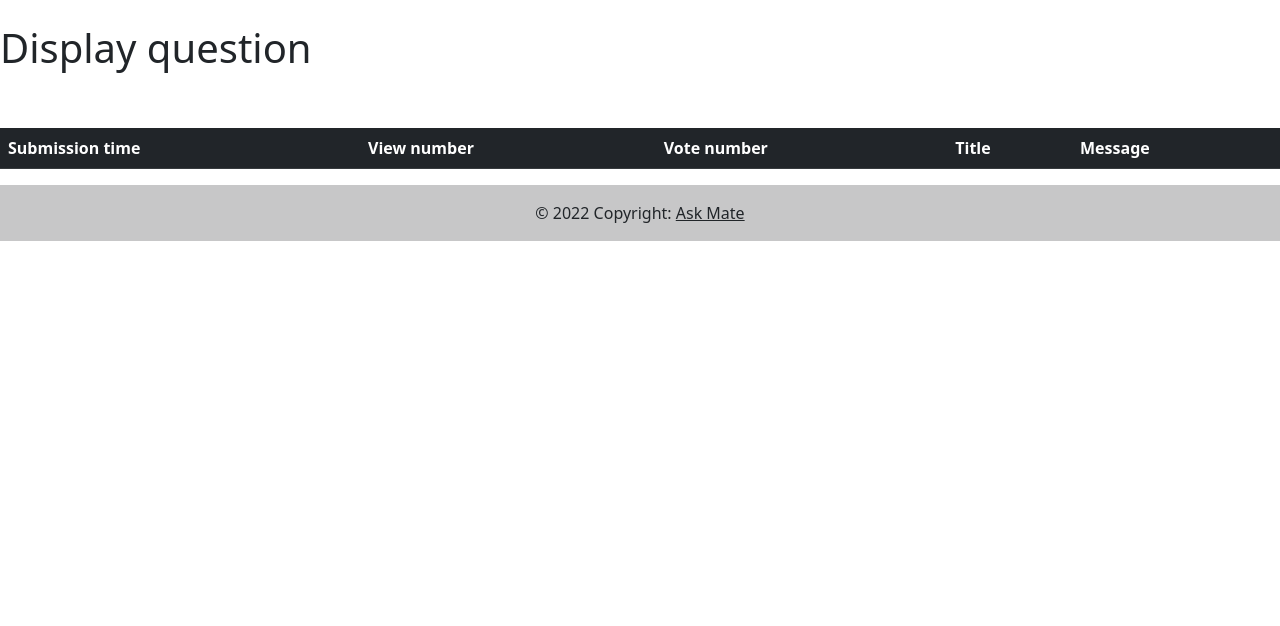
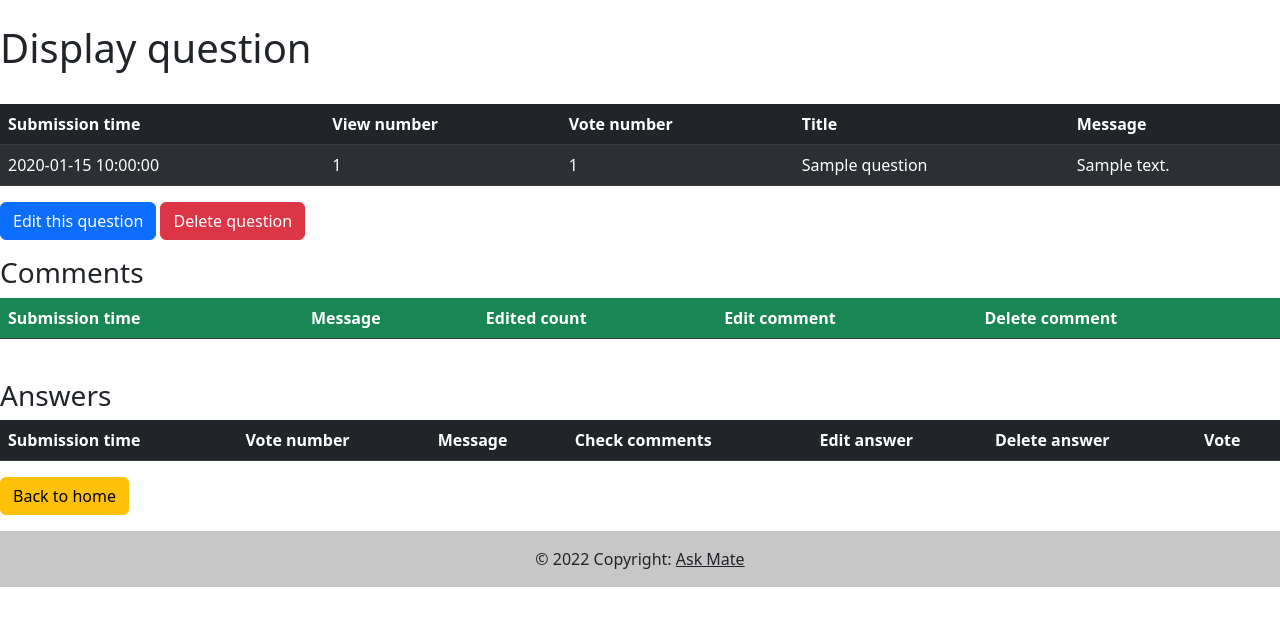
Before and after one commit to Patrykos9/pythonProject1, a Flask app: page /question/1 in a window 1280 px wide. Shown: the part 130-756 px from the top of the page. Run offline with Flask 2, Linux system fonts and the light colour scheme; a database or web service that is not in the repository returns one stand-in record (values such as "Sample title"); lists and menus that the app fills with data are empty; some libraries are stand-ins or nearby versions.

Commit message:
New function

```diff
--- a/main.py
+++ b/main.py
@@ -1,21 +1,50 @@
-from flask import Flask, render_template, url_for, request, redirect
+from flask import Flask, render_template, url_for, request, redirect, session, escape, flash
 import data_manager
+import util
+import pass_hash
+from werkzeug.utils import secure_filename
+app = Flask(__name__)
 
-app = Flask(__name__)
+app.secret_key = 'abcd123'
 
 @app.route('/')
 def home_five_question():
     questions = data_manager.home_five_question()
+    email = None
+    if 'email' in session:
+        email = escape(session['email'])
     return render_template("index.html",
                            data=questions,
-                           title="Last five questions...")
+                           title="Last five questions...",
+                           email=email)
+
+@app.route('/registration', methods=['GET', 'POST'])
+def sign_up():
+    email = None
+    if 'email' in session:
+        return redirect('/')
+    if request.method == 'POST':
+        email = request.form['email']
+        password = pass_hash.hash_password(request.form['password'])
+        data_manager.add_new_user(email, password)
+        return redirect('/')
+    return render_template("registration.html", email=email)
 
 @app.route('/list')
 def all_question():
-    questions = data_manager.list_questions()
+    order_by_options = {'submission_time': 'Submission time', 'view_number': 'View number',
+                        'vote_number': 'Vote number', 'title': 'Title'}
+    order_options = ['DESC', 'ASC']
+    order_by = request.args.get('order_by')
+    order = request.args.get('order')
+    questions = util.order_questions(order_by, order)
     return render_template("index.html",
                            data=questions,
-                           title="All questions...")
+                           title="List questions",
+                           select_options=order_by_options,
+                           order_options=order_options,
+                           order_by=order_by,
+                           order=order)
 
 @app.route('/add-question', methods=["GET"])
 def route_question():
@@ -39,13 +68,76 @@ def display_question(question_id):
     question = data_manager.display_question(question_id)
 
 
-    return render_template("index.html",
+    return render_template("display_question.html",
                            question_id=question_id,
                            question=question,
                            #answers=answers,
                            #comments=comments,
                            title="Display question")
 
+@app.route('/question/<int:question_id>/vote')
+def vote_for_question(question_id):
+    vote_type = request.args.get('vote_type')
+    title = request.args.get('title')
+    vote_number = data_manager.get_question_vote_number(question_id)
+    increases_or_decreases_vote_number = util.vote_up_or_down(vote_number, vote_type)
+    data_manager.update_question_vote_number(question_id, increases_or_decreases_vote_number)
+    if title == 'Main page':
+        return redirect(url_for("home_five_question"))
+    return redirect(url_for("all_question"))
+
+@app.route('/question/<int:question_id>/edit', methods=["GET"])
+def route_edit_question(question_id):
+    question_to_edit = data_manager.route_edit_question(question_id)
+
+    return render_template("edit_question.html",
+                           title="Edit question",
+                           question=question_to_edit,
+                           question_id=question_id)
+
+@app.route('/question/<question_id>/edit', methods=["POST"])
+def edit_question(question_id):
+    edited_title = request.form['title']
+    edited_message = request.form['message']
+    data_manager.edit_question(question_id, edited_title, edited_message)
+
+    return redirect(url_for("display_question",
+                            question_id=question_id))
+
+@app.route('/question/<question_id>/are-you-sure', methods=["GET"])
+def confirm_delete_question(question_id):
+
+    return render_template("confirm_delete_question.html",
+                           question_id=question_id,
+                           title="Are you sure you want to delete this question?")
+
+@app.route("/users")
+def list_users():
+    if 'email' in session:
+        email = escape(session['email'])
+        users_data = data_manager.list_users()
+        return render_template("users.html", email=email, users_data=users_data)
+    return redirect('/')
+
+
+@app.route("/login", methods=['GET', 'POST'])
+def sign_in():
+    email = request.form['email']
+    password = request.form['password']
+    user_record = data_manager.get_record_by_email(email)
+    referrer = request.headers.get("Referer")
+    if user_record:
+        if pass_hash.verify_password(password, user_record['password']):
+            session['email'] = email
+            session['userid'] = user_record['userid']
+            return redirect(referrer)
+        flash("Incorrect username or password!")
+        return redirect(referrer)
+    else:
+        flash("Username doesn't exists!")
+        return redirect(referrer)
+
+
 if __name__ == "__main__":
     app.run(
         port=5000,
--- a/requirements.txt
+++ b/requirements.txt
@@ -5,3 +5,4 @@ Jinja2==2.10.3
 MarkupSafe==1.1.1
 psycopg2==2.9.3
 Werkzeug==0.16.0
+bcrypt~=3.2.2
--- /dev/null
+++ b/templates/display_question.html
@@ -0,0 +1,90 @@
+{% extends "base.html" %}
+
+{% block title %}
+    {{ title }}
+{% endblock %}
+{% block content %}
+<br>
+    <h1>{{ title }}</h1>
+<br>
+    <table class="table table-striped table-dark">
+        <thead>
+        <tr>
+            <th>Submission time</th>
+            <th>View number</th>
+            <th>Vote number</th>
+            <th>Title</th>
+            <th>Message</th>
+        </tr>
+        </thead>
+        <tbody>
+        {% for row in question %}
+            <tr>
+                <td>{{ row["submission_time"] }}</td>
+                <td>{{ row["view_number"] }}</td>
+                <td>{{ row["vote_number"] }}</td>
+                <td>{{ row["title"] }}</td>
+                <td>{{ row["message"] }}</td>
+            </tr>
+        {% endfor %}
+        </tbody>
+    </table>
+<p><a class="btn btn-primary" href="{{ url_for('route_edit_question', question_id=question_id) }}">Edit this question</a>
+    <a class="btn btn-danger"  href="{{ url_for('confirm_delete_question', question_id=question_id) }}">Delete question</a>
+    <br>
+    <h3>Comments</h3>
+    <table class="table table-striped table-dark">
+        <thead>
+        <tr>
+            <th class="bg-success">Submission time</th>
+            <th class="bg-success">Message</th>
+            <th class="bg-success">Edited count</th>
+            <th class="bg-success">Edit comment</th>
+            <th class="bg-success">Delete comment</th>
+        </tr>
+        </thead>
+        <tbody>
+        {% for comment in comments %}
+            <tr>
+                <td>{{ comment["submission_time"] }}</td>
+                <td>{{ comment["message"] }}</td>
+                <td>{{ comment["edited_count"] }}</td>
+
+            </tr>
+        {% endfor %}
+        </tbody>
+    </table>
+
+    <br>
+    <h3>Answers</h3>
+    <table class="table table-striped table-dark">
+        <thead>
+        <tr>
+            <th>Submission time</th>
+            <th>Vote number</th>
+            <th>Message</th>
+            <th>Check comments</th>
+            <th>Edit answer</th>
+            <th>Delete answer</th>
+            <th>Vote</th>
+        </tr>
+        </thead>
+        <tbody>
+        {% for answer in answers %}
+            <tr>
+                <td>{{ answer["submission_time"] }}</td>
+                <td>{{ answer["vote_number"] }}</td>
+                <td>{{ answer["message"] }}</td>
+                <td><a href="{{ url_for('show_answer_and_comments', answer_id=answer["id"], question_id=question_id) }}">Check comments</a></td>
+                <td><a href="{{ url_for('route_edit_answer', answer_id=answer["id"], question_id=question_id) }}">Edit answer</a></td>
+                <td><a href="{{ url_for('confirm_delete_answer', answer_id=answer["id"], question_id=answer["question_id"]) }}">Delete answer</a></td>
+                <td>
+                    <a href="{{ url_for('vote_for_answer', answer_id=answer['id'], question_id=question_id, vote_type='up') }}"><img src="/static/like.png" width="30" height="30" alt="Like"></a>
+                    <a href="{{ url_for('vote_for_answer', answer_id=answer['id'], question_id=question_id, vote_type='down') }}"><img src="/static/dislike.png" width="30" height="30" alt="Dislike"></a>
+                </td>
+            </tr>
+        {% endfor %}
+        </tbody>
+    </table>
+    <p><a class="btn btn-warning" href="{{ url_for('home_five_question') }}">Back to home</a></p>
+{% endblock %}
--- a/templates/index.html
+++ b/templates/index.html
@@ -8,6 +8,29 @@
 {% block content %}
 <br>
 <h1>{{ title }}</h1>
+    {% if title == "List questions" %}
+    <p>
+        <form action="{{ url_for('all_question', order_by=order_by, order=order) }}" method="GET">
+            <label for="order_by">Sort questions by: </label>
+            <select name="order_by" id="order_by">
+                {% for key, option in select_options.items() %}
+                    <option {% if key == order_by %}selected{% endif %}
+                            value="{{ key }}">{{ option }}</option>
+                {% endfor %}
+            </select>
+            <label for="order">Order: </label>
+            <select name="order" id="order">
+                {% for option in order_options %}
+                    <option {% if option == order %} selected {% endif %}
+                            value="{{ option }}">{{ option }}</option>
+                {% endfor %}
+            </select>
+
+           <button type="submit" class="btn btn-dark">Sort</button>
+
+        </form>
+    </p>
+    {% endif %}
     <br>
     <br>
 
@@ -21,6 +44,7 @@
             <th scope="col">View number</th>
             <th scope="col">Vote number</th>
             <th scope="col">Title</th>
+            <th scope="col">Vote</th>
             <th scope="col">Message</th>
         </tr>
     </thead>
@@ -31,6 +55,10 @@
             <td>{{ row["view_number"] }}</td>
             <td>{{ row["vote_number"] }}</td>
             <td><a href="{{ url_for('display_question', question_id=row['id']) }}">{{ row["title"] }}</a></td>
+            <td>
+                <a href="{{ url_for('vote_for_question', question_id=row['id'], vote_type='up', title=title) }}"><img src="/static/like.png.png" width="30" height="30" alt="Like"></a>
+                <a href="{{ url_for('vote_for_question', question_id=row['id'], vote_type='down', title=title) }}"><img src="/static/dislike.ico" width="30" height="30" alt="Dislike"></a>
+            </td>
             <td>{{ row["message"] }}</td>
 
         </tr>
```
Also changed, not shown: data_manager.py (+103 -4 lines), templates/add_question.html (+5 -2 lines), templates/edit_question.html (added, +26 -0 lines), util.py (added, +28 -0 lines), readme.txt (added), static/dislike.ico (added).
